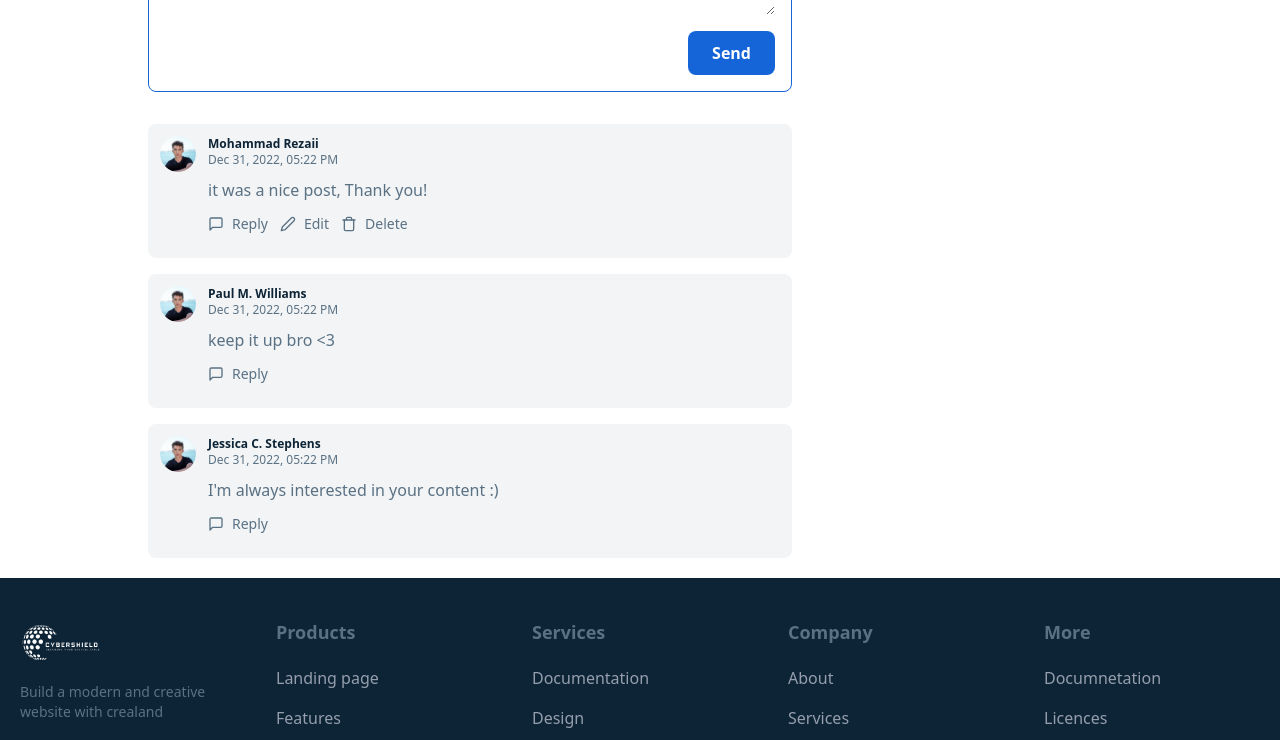
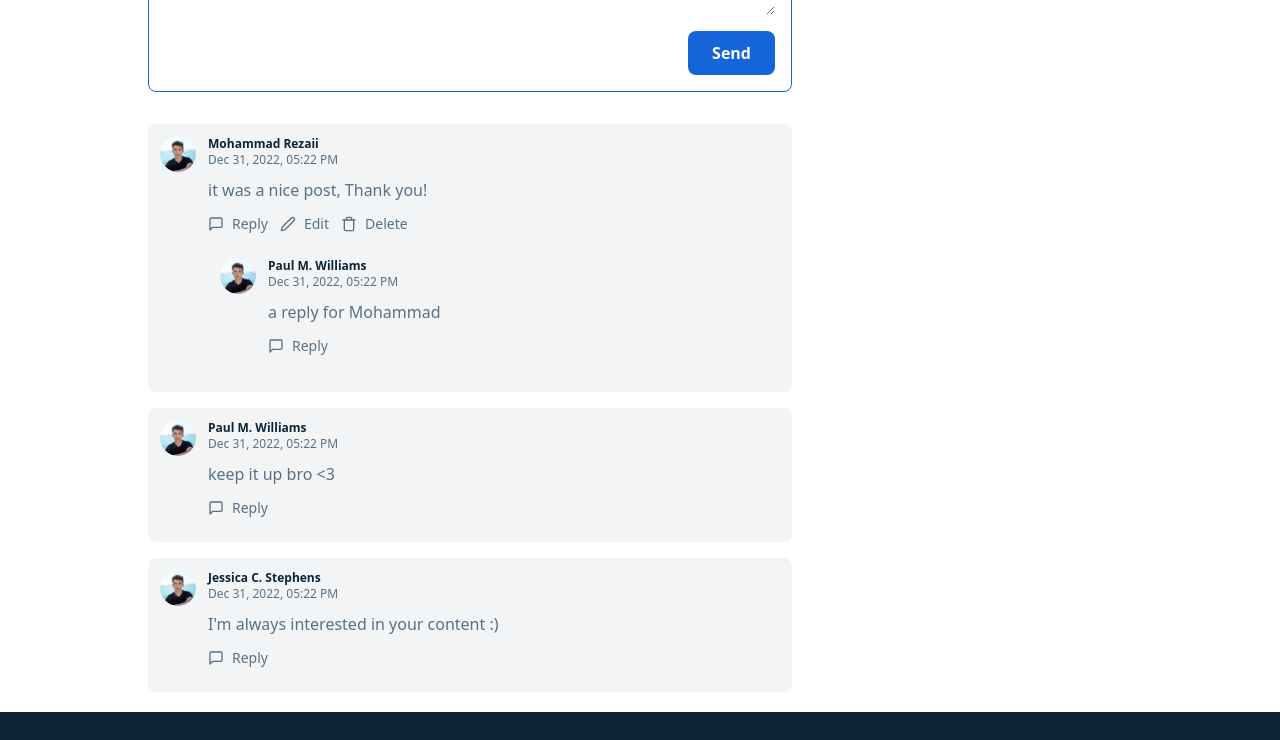
Before and after one commit to isaacmuchunu/Blog, a React (Vite) app: page /blog/1 in a window 1280 px wide. Shown: the part 900-1640 px from the top of the page. Built offline with nearby package versions, Linux system fonts and the light colour scheme.

Commit message:
Added the delete comment functionality.  formatted the dates and ids

```diff
--- a/src/components/comments/Comment.jsx
+++ b/src/components/comments/Comment.jsx
@@ -12,6 +12,8 @@
   addComment,
   parentId = null,
   updateComment,
+  deleteComment,
+  replies,
 }) => {
   const isUserLoggedIn = Boolean(loggedInUserId);
   const commentBelongsToUser = loggedInUserId === comment.user._id;
@@ -81,7 +83,10 @@
                 />
                 <span>Edit</span>
               </button>
-              <button className="flex items-center space-x-2">
+              <button
+                className="flex items-center space-x-2"
+                onClick={() => deleteComment(comment._id)}
+              >
                 <FiTrash className="h-auto w-4" />
                 <span>Delete</span>
               </button>
@@ -97,6 +102,24 @@
             formCancelHandler={() => setAffectedComment(null)}
           />
         )}
+        {replies.length > 0 && (
+          <div>
+            {replies.map((reply) => (
+              <Comment
+                key={reply._id}
+                addComment={addComment}
+                affectedComment={affectedComment}
+                setAffectedComment={setAffectedComment}
+                comment={reply}
+                deleteComment={deleteComment}
+                loggedInUserId={loggedInUserId}
+                replies={[]}
+                updateComment={updateComment}
+                parentId={comment._id}
+              />
+            ))}
+          </div>
+        )}
       </div>
     </div>
   );
--- a/src/components/comments/CommentsContainer.jsx
+++ b/src/components/comments/CommentsContainer.jsx
@@ -21,7 +21,7 @@
 
   const addCommentHandler = (value, parent = null, replyOnUser = null) => {
     const newComment = {
-      _id: "10",
+      _id: Math.random().toString(),
       user: {
         _id: "a",
         name: "Mohammad Rezaii",
@@ -30,7 +30,7 @@
       post: "1",
       parent: parent,
       replyOnUser: replyOnUser,
-      createdAt: "2022-12-31T17:22:05.092+0000",
+      createdAt: new Date().toISOString(),
     };
     setComments((currState) => {
       return [newComment, ...currState];
@@ -46,6 +46,21 @@
     });
     setComments(updatedComments);
     setAffectedComment(null);
+  };
+  const deleteCommentHandler = (commentId) => {
+    const updatedComments = comments.filter((comment) => {
+      return comment._id !== commentId;
+    });
+    setComments(updatedComments);
+  };
+  const getRepliesHandler = (commentId) => {
+    return comments
+      .filter((comment) => comment.parent === commentId)
+      .sort((a, b) => {
+        return (
+          new Date(a.createdAt).getTime() - new Date(b.createdAt).getTime()
+        );
+      });
   };
 
   return (
@@ -64,6 +79,8 @@
             setAffectedComment={setAffectedComment}
             addComment={addCommentHandler}
             updateComment={updateCommentHandler}
+            deleteComment={deleteCommentHandler}
+            replies={getRepliesHandler(comment._id)}
           />
         ))}
       </div>
```
